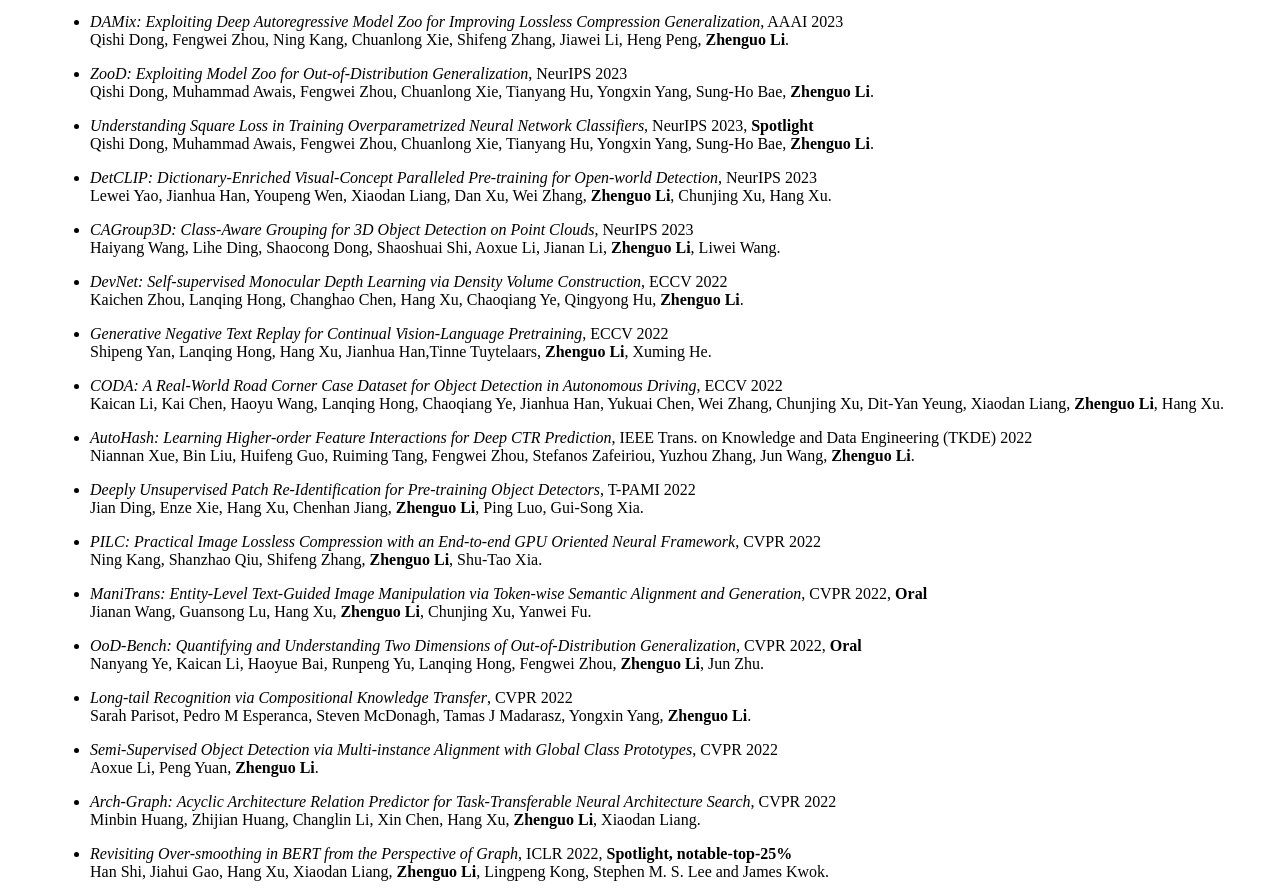
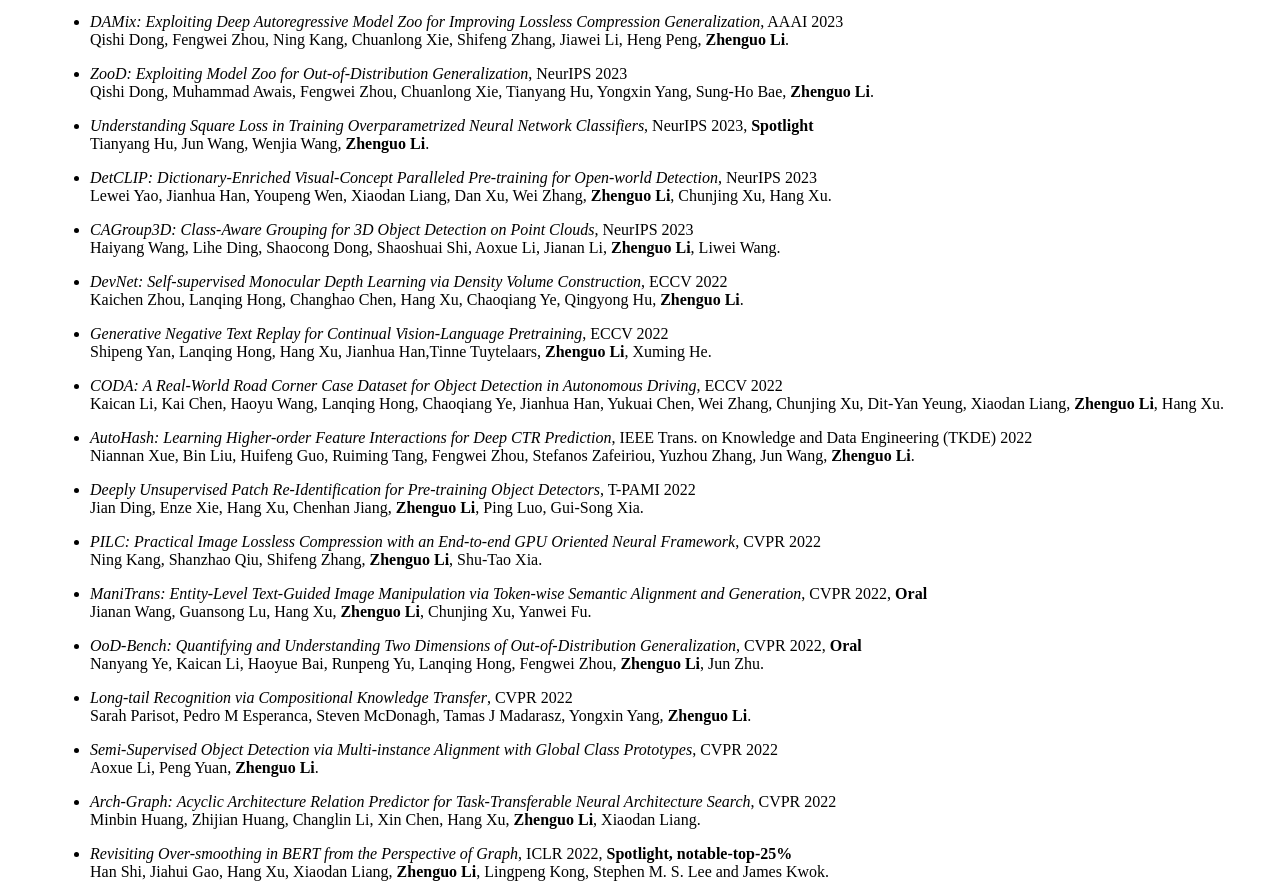
Before and after one commit to zhenguol/zhenguol.github.io, a plain HTML site: page index.html in a window 1280 px wide. Shown: the part 1298-2192 px from the top of the page. Drawn offline with Linux system fonts and the light colour scheme.

Commit message:
Update index.html

```diff
--- a/index.html
+++ b/index.html
@@ -77,7 +77,7 @@
 
 <li><i>ZooD: Exploiting Model Zoo for Out-of-Distribution Generalization</i>, NeurIPS 2023 <br>Qishi Dong, Muhammad Awais, Fengwei Zhou, Chuanlong Xie, Tianyang Hu, Yongxin Yang, Sung-Ho Bae, <strong>Zhenguo Li</strong>.</br></li><p></p>
 
-<li><i>Understanding Square Loss in Training Overparametrized Neural Network Classifiers</i>, NeurIPS 2023, <strong>Spotlight</strong> <br>Qishi Dong, Muhammad Awais, Fengwei Zhou, Chuanlong Xie, Tianyang Hu, Yongxin Yang, Sung-Ho Bae, <strong>Zhenguo Li</strong>.</br></li><p></p>
+<li><i>Understanding Square Loss in Training Overparametrized Neural Network Classifiers</i>, NeurIPS 2023, <strong>Spotlight</strong> <br>Tianyang Hu, Jun Wang, Wenjia Wang, <strong>Zhenguo Li</strong>.</br></li><p></p>
 
 <li><i>DetCLIP: Dictionary-Enriched Visual-Concept Paralleled Pre-training for Open-world Detection</i>, NeurIPS 2023 <br>Lewei Yao, Jianhua Han, Youpeng Wen, Xiaodan Liang, Dan Xu, Wei Zhang, <strong>Zhenguo Li</strong>, Chunjing Xu, Hang Xu.</br></li><p></p>
 
```
